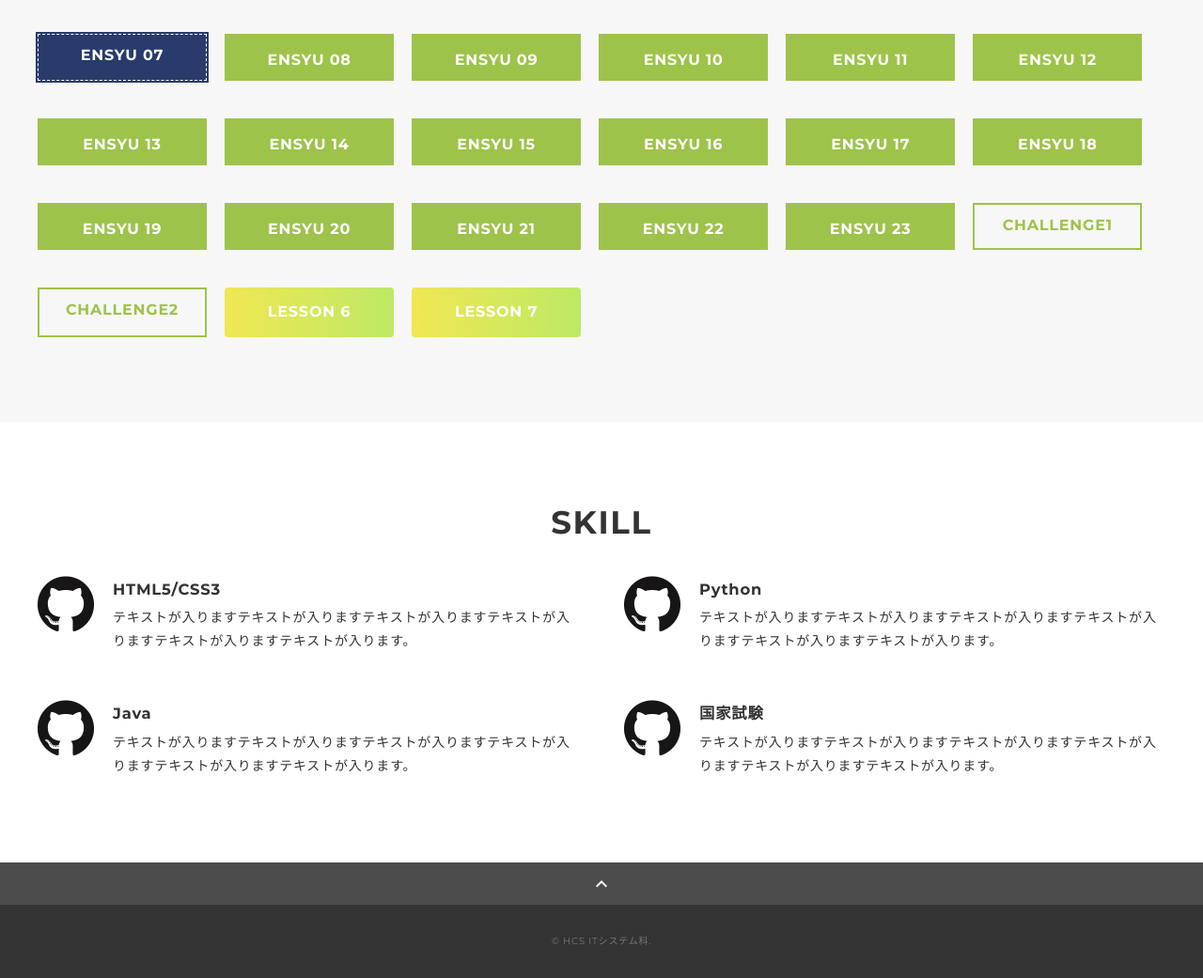
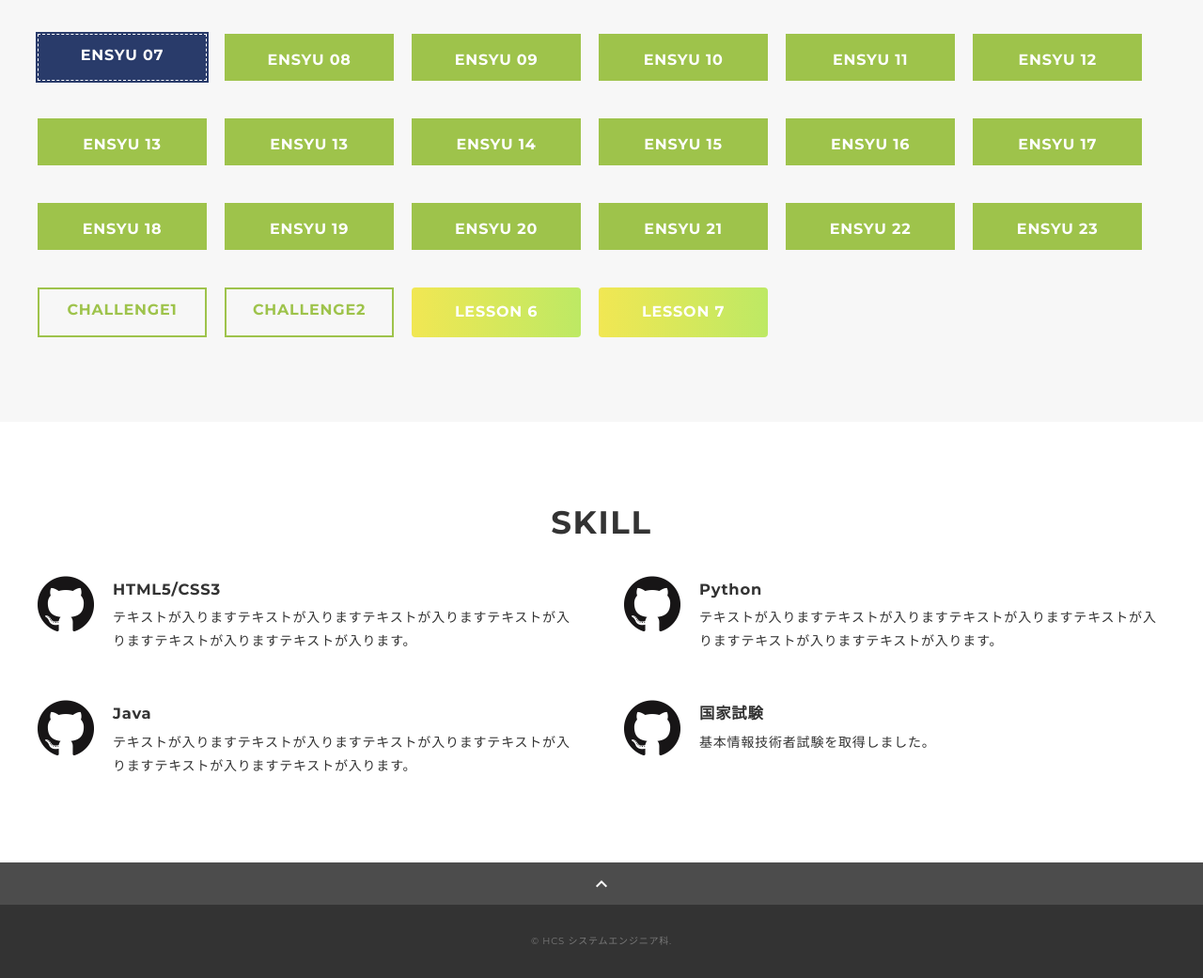
Before and after one commit to kokubunshuto/S1A310, a plain HTML site: page index.html in a window 1280 px wide. Shown: the part 968-2009 px from the top of the page at 94% size. Drawn offline with nearby package versions, Linux system fonts and the light colour scheme.

Commit message:
Add files via upload

```diff
--- a/index.html
+++ b/index.html
@@ -4,7 +4,7 @@
 <head>
 	<meta charset="utf-8">
 	<meta name="viewport" content="width=device-width,initial-scale=1.0,user-scalable=no">
-	<meta name="description" content="JOHO TAROのポートフォリオサイトです" />
+	<meta name="description" content="KOKUBUN SHUTOのポートフォリオサイトです" />
 	<title>PORTFOLIO</title>
 	<link rel="preconnect" href="https://fonts.gstatic.com">
 	<link href="https://fonts.googleapis.com/css2?family=Montserrat:wght@400;700&display=swap" rel="stylesheet">
@@ -20,7 +20,7 @@
 		<header class="header ">
 			<div class="inner">
 				<h1 class="header-logo">
-					<a href=".">JOHO TARO</a>
+					<a href=".">KOKUBUN SHUTO</a>
 				</h1>
 				<nav class="header-nav">
 					<ul class="header-nav-list">
@@ -36,7 +36,7 @@
 			<!-- main-visual -->
 			<div class="main-visual" id="about">
 				<div class="main-visual-inner">
-					<p class="main-visual-title">JOHO TARO</p>
+					<p class="main-visual-title">KOKUBUN SHUTO</p>
 					<p class="main-visual-subtitle">PORTFOLIO</p>
 					<div class="main-visual-profile">
 						<p class="main-visual-img">
@@ -67,7 +67,8 @@
 						<a class="works-item btn-open" href="ensyu/10.html">ENSYU 10</a>
 						<a class="works-item btn-open" href="ensyu/11.html">ENSYU 11</a>
 						<a class="works-item btn-open" href="ensyu/12.html">ENSYU 12</a>
-						<a class="works-item btn-open" href="ensyu/13.html">ENSYU 13</a>
+						<a class="works-item btn-open" href="ensyu/13_1.html">ENSYU 13</a>
+						<a class="works-item btn-open" href="ensyu/13_2.html">ENSYU 13</a>
 						<a class="works-item btn-open" href="ensyu/14.html">ENSYU 14</a>
 						<a class="works-item btn-open" href="ensyu/15.html">ENSYU 15</a>
 						<a class="works-item btn-open" href="ensyu/16.html">ENSYU 16</a>
@@ -121,7 +122,7 @@
 							<div class="skill-body">
 								<h3 class="skill-name">国家試験</h3>
 								<p class="skill-text">
-									テキストが入りますテキストが入りますテキストが入りますテキストが入りますテキストが入りますテキストが入ります。</p>
+									基本情報技術者試験を取得しました。</p>
 							</div>
 						</div>
 					</div>
@@ -134,7 +135,7 @@
 		</main>
 		<!-- footer -->
 		<footer class="footer">
-			<div class="copyright">&copy; HCS ITシステム科.</div>
+			<div class="copyright">&copy; HCS システムエンジニア科.</div>
 		</footer>
 		<!-- /footer -->
 	</div>
```
